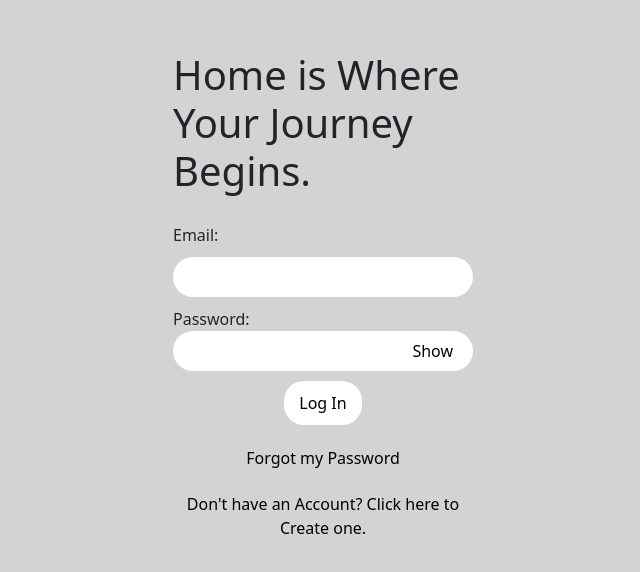
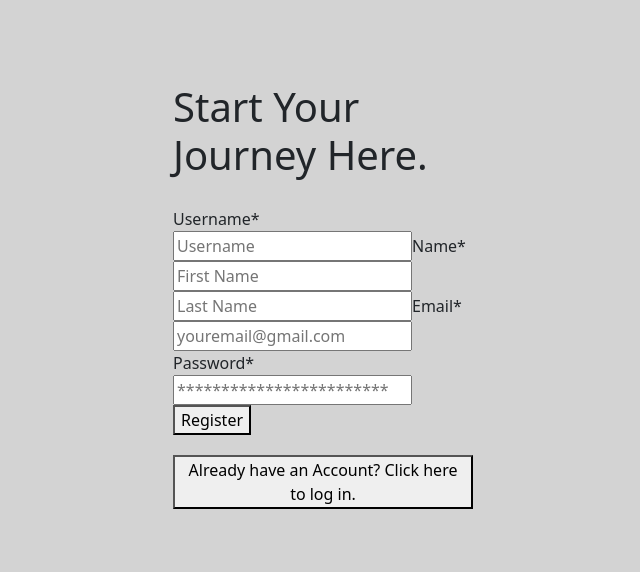
Before and after one commit to JackKrueckeberg/CS307TeamCodeBase, a React (Create React App) app in the folder FindYourHome/client/: page / in a window 1280 px wide. Shown: the part 104-676 px from the top of the page, without its empty margins (317-957 px from the left). Built offline with nearby package versions, Linux system fonts and the light colour scheme.

Commit message:
Bug - Fixed Quinns Account Creation frontend/backend and Began working on UI Styling

```diff
--- a/FindYourHome/client/public/index.html
+++ b/FindYourHome/client/public/index.html
@@ -24,7 +24,7 @@
       work correctly both with client-side routing and a non-root public URL.
       Learn how to configure a non-root public URL by running `npm run build`.
     -->
-    <title>React App</title>
+    <title>Find Your Home</title>
   </head>
   <body>
     <noscript>You need to enable JavaScript to run this app.</noscript>
--- a/FindYourHome/client/src/App.js
+++ b/FindYourHome/client/src/App.js
@@ -11,12 +11,14 @@ import Create from "./components/create";
 
 import Login from "./components/login";
 import ViewCity from "./ViewCity";
+import Verification from "./components/verification";
+import CreateAccount from "./components/createAccount";
 
 const App = () => {
 
  return (
    <div>
-      <Login />
+      <CreateAccount />
    </div>
 
 
--- /dev/null
+++ b/FindYourHome/client/src/Stylings/createAccountStyle.module.css
@@ -0,0 +1,18 @@
+.accountCreation {
+    display: flex;
+    flex-direction: column;
+    align-items: center;
+    gap: 20px;
+    max-width: 300px;
+    margin: 0 auto;
+    position: absolute;
+    top: 50%;
+    left: 50%;
+    transform: translate(-50%, -50%);
+}
+.form {
+    display: flex;
+    flex-direction: column;
+    gap: 10px;
+    width: 100%;
+}
--- a/FindYourHome/client/src/components/createAccount.jsx
+++ b/FindYourHome/client/src/components/createAccount.jsx
@@ -1,38 +1,34 @@
-import React, { useState, useEffect } from 'react';
+import React, { useState, useRef } from 'react';
+import styles from '../Stylings/createAccountStyle.module.css'; //assuming you named your CSS file CreateAccount.module.css
+
 
 export const CreateAccount = () => {
     const [email, setEmail] = useState('');
+    const [username, setUsername] = useState('');
     const [password, setPassword] = useState('');
-    const [name, setName] = useState('');
+    const [firstName, setFirstName] = useState('');
+    const [lastName, setLastName] = useState('');
     const [showPassword, setShowPassword] = useState(false);
+    const timeoutRef = useRef(null);
 
     const submission = (e) => {
         e.preventDefault();
     }
 
-
-    const togglePasswordVisibility = () => {
-        // If password is currently being shown, we hide it
-        if (showPassword) {
-            setShowPassword(false);
-            // Clear any existing timeouts
-            if (timeoutRef.current) {
-                clearTimeout(timeoutRef.current);
-            }
+    const isValidForm = () => {
+        if (!username.trim() || !firstName.trim() || !lastName.trim() || !email.trim() || !password.trim()) {
+            return false;
         }
-        // If password is currently hidden, we show it and set a timeout to hide it again
-        else {
-            setShowPassword(true);
-            timeoutRef.current = setTimeout(() => {
-                setShowPassword(false);
-            }, 20000); // Hide after 20 seconds
-        }
+        return true;
     };
 
-    handleFormSubmit = async (event) => {
+    const handleFormSubmit = async (event) => {
         event.preventDefault();
 
-        const {name, username, password} = this.state;
+        if (!isValidForm()) {
+            alert("All fields marked with * are required.");
+            return;
+        }
 
         try {
             const response = await fetch('/api/users/create', {
@@ -40,13 +36,13 @@ export const CreateAccount = () => {
                 headers: {
                     'Content-Type': 'application/json',
                 },
-                body: JSON.stringify({ name, username, password }),
+                body: JSON.stringify({ username, firstName, lastName, email, password }),
             });
 
             if (response.ok) {
                 console.log('User account created successfully');
             } else {
-                console.error('An error occurred:', error);
+                console.error('An error occurred:', response.statusText);
             }
         } catch (error) {
             console.error('An error occurred:', error);
@@ -54,40 +50,59 @@ export const CreateAccount = () => {
     };
 
     return (
-        <div className='account-creation'>
-            <h1>Home is Where Your Journey Begins.</h1>
-            <form onSubmit={submission}>
+        <div className={styles.accountCreation}>
+            <h1>Start Your Journey Here.</h1>
+            <form onSubmit={handleFormSubmit}>
+            <label htmlFor="username">Username*</label>
+                <input
+                    value={username}
+                    name="username"
+                    id="username"
+                    placeholder='Username'
+                    onChange={(e) => setUsername(e.target.value)}
+                />
                 {/* Name and email details form */}
-                <label htmlFor="name">Your Name:</label>
+                <label htmlFor="firstName">Name*</label>
                 <input
-                    value={name}
-                    name="name"
-                    id="name"
-                    placeholder="your name"
+                    value={firstName}
+                    name="firstName"
+                    id="firstName"
+                    placeholder='First Name'
+                    onChange={(e) => setFirstName(e.target.value)}
                 />
-                <label htmlFor="email">Your Email:</label>
+                <label htmlFor="lastName"></label>
+                <input
+                    value={lastName}
+                    name="lastName"
+                    id="lastName"
+                    placeholder='Last Name'
+                    onChange={(e) => setLastName(e.target.value)}
+                />
+                <label htmlFor="email">Email*</label>
                 <input
                     value={email}
+                    placeholder='youremail@gmail.com'
                     onChange={(e) => setEmail(e.target.value)}
-                    type="text" id="email"
+                    type="email" id="email"
                 />
 
                 {/* Password accaptance form */}
-                <div className='password-entry-wrapper'>
-                    <label htmlFor="password">Password:</label>
+                <div className={styles.passwordEntryWrapper}>
+                    <label htmlFor="password">Password*</label>
                     <input
                         value={password}
                         onChange={(e) => setPassword(e.target.value)}
-                        type={showPassword ? "text" : "password"}
+                        type="text"
+                        placeholder='************************'
                         id="password"
                     />
-                    <button onClick={() => setShowPassword(!showPassword)} type="submit">
-                        {showPassword ? 'Hide' : 'Show'}
-                    </button>
                 </div>
+                <button type="submit">Register</button>
             </form>
 
             <button id="login">Already have an Account?  Click here to log in.</button>
         </div>
     )
 }
+
+export default CreateAccount;
```
Also changed, not shown: FindYourHome/client/src/components/userRoutes.js (+11 -4 lines).
